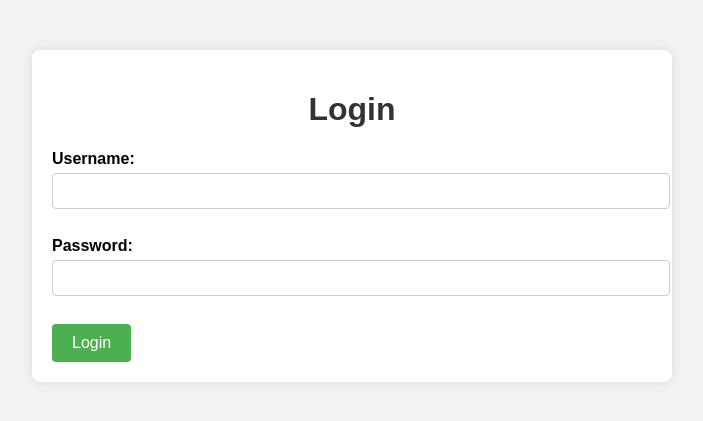
After one commit to mo-shab/form, a Flask app: page /login in a window 1280 px wide. The commit adds this page. Shown: the top 421 px of the page, without its empty margins (288-991 px from the left). Run offline with Flask 3, Linux system fonts and the light colour scheme.

Commit message:
Add Login Form

```diff
--- a/app.py
+++ b/app.py
@@ -1,11 +1,33 @@
-from flask import Flask, request, render_template, flash, redirect, url_for
+from flask import Flask, session, request, render_template, flash, redirect, url_for
+from flask_login import LoginManager, UserMixin, login_user, login_required, logout_user, current_user
 from models.submit import submit
 import os, csv
 from flask_mail import Mail, Message
 
-
 app = Flask(__name__)
 app.secret_key = 'your_secret_key_here'
+
+# Initialize Flask-Login
+login_manager = LoginManager()
+login_manager.init_app(app)
+
+# Hardcoded user credentials (for demo purposes)
+users = {
+    'shab': {'password': 'shab'}
+}
+
+# User class for Flask-Login (replace with your actual User model if using a database)
+class User(UserMixin):
+    pass
+
+# Load user function for Flask-Login (replace with your actual user loading logic)
+@login_manager.user_loader
+def load_user(user_id):
+    if user_id in users:
+        user = User()
+        user.id = user_id
+        return user
+    return None
 
 mail = Mail(app)
 
@@ -31,17 +53,42 @@ for level in ['1', '2', '3', '4', '5']:
             if last_row is not None:
                 jlpt_counters[level] = int(last_row[4])  # Assuming JLPT counter is in 5th column
     else:
-        jlpt_counters[level] = 1
+        jlpt_counters[level] = 0
 
 #@app.after_request
 #def add_header(response):
 #    response.cache_control.no_store = True
 #    return response
 
+@app.route('/login', methods=['GET', 'POST'])
+def login():
+    if request.method == 'POST':
+        username = request.form['username']
+        password = request.form['password']
+        if username in users and users[username]['password'] == password:
+            user = User()
+            user.id = username
+            login_user(user)
+            session['logged_in'] = True
+            session['username'] = username
+            return redirect(url_for('jlpt'))  # Redirect to 'jlpt' endpoint
+        else:
+            return 'Invalid username/password combination'
+    return render_template('login.html')
+
+@app.route('/logout', methods=['POST'])
+def logout():
+    if not current_user.is_authenticated:
+        return redirect(url_for('login'))
+    logout_user()
+    session.pop('logged_in', None)
+    session.pop('username', None)
+    return redirect(url_for('login'))
+
+
 @app.route('/', strict_slashes=False)
 def index():
     return render_template('index.html')
-
 
 @app.route('/submit', methods=['POST'], strict_slashes=False)
 def form_submit():
@@ -102,10 +149,9 @@ def form_submit():
             jlpt_counters[jlpt_level] += 1
 
         print(jlpt_counters)
-        # Create a string to write to the file
+        # Create a string to write to the The candidate information in the file.
         string = f"\"{jlpt_level.strip()}\",\"24B\",\"8210101\",\"{jlpt_level.strip()}\",\"{jlpt_counters.get(jlpt_level, 0):04}\",\"{full_name.strip()}\",\"{gender.strip()}\",\"{dob_year.strip()}\",\"{dob_month.strip()}\",\"{dob_day.strip()}\",\"{pass_code.strip()}\",\"{native_language.strip()}\",\"{place_learn_jp.strip()}\",\"{reason_jlpt.strip()}\",\"{occupation.strip()}\",\"{occupation_details.strip()}\",\"{media}\",\"{teacher}\",\"{friends}\",\"{family}\",\"{supervisor}\",\"{colleagues}\",\"{customers}\",\"{jlpt_n1}\",\"{jlpt_n2}\",\"{jlpt_n3}\",\"{jlpt_n4}\",\"{jlpt_n5}\",\"{n1_result.strip()}\",\"{n2_result.strip()}\",\"{n3_result.strip()}\",\"{n4_result.strip()}\",\"{n5_result.strip()}\""
         data_string = f'"{jlpt_counters.get(jlpt_level, 0):04}","{jlpt_level}","{test_center}","{full_name}","{gender}","{dob_year}","{dob_month}","{dob_day}","{pass_code}","{native_language}","{nationality}","{adress}","{country}","{zip_code}","{phone_number}","{email}","{institute}"'
-
 
         # Create separate files for each JLPT level
         data_file = f"data_N{jlpt_level}.csv"
@@ -117,7 +163,6 @@ def form_submit():
 
         with open(infor_file, 'a') as f:
             f.write(data_string + '\n')
-
 
         form_data = {
             'JLPT Level': request.form['jlpt_level'],
@@ -155,9 +200,17 @@ def send_email(full_name, email):
     msg.body = f"Dear {full_name},\n\nThank you for submitting the form. Your JLPT level is {email}.\n\nBest regards,\nMrCloud."
     mail.send(msg)
 
+@app.route('/JLPT', strict_slashes=False)
+def jlpt():
+    if not current_user.is_authenticated:
+        return redirect(url_for('login'))
+    #route to display The JLPT Levels Pages
+    return render_template('jlpt.html')
 
 @app.route('/JLPT/N<level>', strict_slashes=False)
 def get_data(level):
+    if not current_user.is_authenticated:
+        return redirect(url_for('login'))
     data_file = f"data_N{level}.csv"
     infor_file = f"infos_N{level}.csv"
     data = []
@@ -179,6 +232,8 @@ def get_data(level):
 def delete_row(level, row_number):
     data_file = f"data_N{level}.csv"
     data_file_2 = f"infos_N{level}.csv"
+    deleted_info = f"deleted_info_N{level}.csv"
+
     if os.path.exists(data_file) and os.path.exists(data_file_2):
         with open(data_file, 'r') as f:
             rows = list(csv.reader(f))
@@ -188,8 +243,13 @@ def delete_row(level, row_number):
 
         if 0 <= row_number < len(rows):
             name = rows[row_number][5]  # Assuming name is in the 6th column
-            deleted_row = rows.pop(row_number)
-            print(deleted_row)
+            rows.pop(row_number)
+            deleted_row = rows_2.pop(row_number)
+
+            # store the deleted row in a separate file for logging
+            with open(deleted_info, 'a') as f:
+                f.write(','.join(deleted_row) + '\n')
+
 
             # Decrement JLPT counter for remaining rows
             for i in range(row_number, len(rows)):
--- a/data_N5.csv
+++ b/data_N5.csv
@@ -0,0 +1 @@
+"5","24B","8210101","5","0001","MOHAMMED SHAB","M","1990","01","01","12345678","701","1","1","1","1","         ","    ","    ","    ","    ","    ","    "," "," "," "," "," ","","","","",""
--- /dev/null
+++ b/deleted_info_N5.csv
@@ -0,0 +1 @@
+0001,5,Rabat,MOHAMMED SHAB,M,1900,1,01,12345678,701,Maroc,Maroc,Morocco,20800,0671642632,mrcloud@mrcloud.ovh,Speak Asian
--- a/infos_N1.csv
+++ /dev/null
@@ -1,4 +0,0 @@
-"MOHAMMED SHAB", "mrcloud@mrcloud.ovh", "0671642632", "Maroc", "Morocco", "20800"
-"MOHAMMED SHAB", "mrcloud@mrcloud.ovh", "0671642632", "Maroc", "Morocco", "20800"
-"MOHAMMED SHAB", "mrcloud@mrcloud.ovh", "0671642632", "m", "Morocco", "20800"
-"MOHAMMED SHAB", "mrcloud@mrcloud.ovh", "0671642632", "Maroc", "Morocco", "20800"
--- a/infos_N5.csv
+++ b/infos_N5.csv
@@ -1 +1 @@
-0001,5,Rabat,MOHAMMED SHAB,M,1990,01,01,12345678,701,Maroc,m,Morocco,20800,0671642632,mrcloud@mrcloud.ovh,Speak Asian
+"0001","5","Rabat","MOHAMMED SHAB","M","1990","01","01","12345678","701","Maroc","Maroc","Morocco","20800","0671642632","mrcloud@mrcloud.ovh","Speak Asian"
--- /dev/null
+++ b/templates/login.html
@@ -0,0 +1,102 @@
+<!DOCTYPE html>
+<html lang="en">
+<head>
+    <meta charset="UTF-8">
+    <meta name="viewport" content="width=device-width, initial-scale=1.0">
+    <title>Login</title>
+
+    <style>
+        body {
+            font-family: Arial, sans-serif;
+            background-color: #f2f2f2;
+            margin: 0;
+            padding: 0;
+        }
+
+        .container {
+            width: 80%;
+            max-width: 600px;
+            margin: 50px auto;
+            background-color: #fff;
+            padding: 20px;
+            border-radius: 8px;
+            box-shadow: 0 0 10px rgba(0, 0, 0, 0.1);
+        }
+
+        h1 {
+            text-align: center;
+            color: #333;
+        }
+
+        .login-form {
+            margin-top: 20px;
+        }
+
+        label {
+            display: block;
+            font-weight: bold;
+            margin-bottom: 5px;
+        }
+
+        input[type="text"],
+        input[type="password"] {
+            width: 100%;
+            padding: 8px;
+            margin-bottom: 10px;
+            font-size: 16px;
+            border: 1px solid #ccc;
+            border-radius: 4px;
+        }
+
+        button {
+            background-color: #4CAF50;
+            color: white;
+            padding: 10px 20px;
+            border: none;
+            cursor: pointer;
+            border-radius: 4px;
+            font-size: 16px;
+        }
+
+        button:hover {
+            background-color: #45a049;
+        }
+
+        .messages {
+            margin-top: 20px;
+            padding: 10px;
+            background-color: #f0f0f0;
+            border: 1px solid #ccc;
+            border-radius: 4px;
+        }
+
+        .messages li {
+            margin-bottom: 5px;
+            list-style-type: none;
+        }
+    </style>
+</head>
+<body>
+    <div class="container">
+        <h1>Login</h1>
+        {% with messages = get_flashed_messages() %}
+            {% if messages %}
+                <ul class="messages">
+                    {% for message in messages %}
+                        <li>{{ message }}</li>
+                    {% endfor %}
+                </ul>
+            {% endif %}
+        {% endwith %}
+        <form action="{{ url_for('login') }}" method="post" class="login-form">
+            <label for="username">Username:</label>
+            <input type="text" id="username" name="username" required><br><br>
+
+            <label for="password">Password:</label>
+            <input type="password" id="password" name="password" required><br><br>
+
+            <button type="submit">Login</button>
+        </form>
+    </div>
+</body>
+</html>
```
Also changed, not shown: data_N1.csv (deleted, +0 -9 lines), models/submit.py (deleted, +0 -69 lines), static/styles.css (+48 -0 lines), templates/jlpt.html (added, +92 -0 lines).
